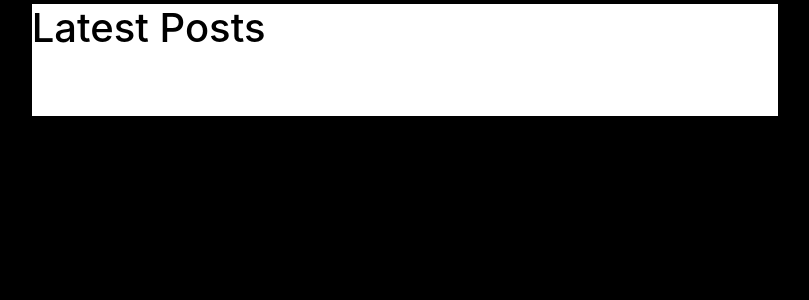
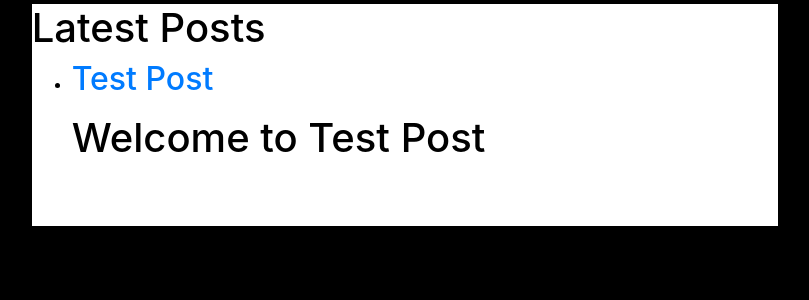
Before and after one commit to yildirim2189/yildirim2189.github.io, a Jekyll site: the page built from blog.html, in a window 1280 px wide. Shown: the top 300 px of the page, without its empty margins (235-1044 px from the left). Built offline with Jekyll 4.4.1, drawn with Linux system fonts in a browser that asks for light colours.

Commit message:
Tested posts and added seo,feed

```diff
--- a/_layouts/default.html
+++ b/_layouts/default.html
@@ -4,7 +4,9 @@
 	{% include bootstrap_css.html %}
 	<link rel="stylesheet" href="{{ "/assets/css/main.css" | relative_url }}">
 
-	<title>{{ page.title }} - {{ site.title }}</title>
+
+	    {% feed_meta %}
+    {% seo %}
 </head>
 <body class="bg-black">
 	{{ content }}
--- /dev/null
+++ b/_posts/2019-12-19-TestPost.md
@@ -0,0 +1,8 @@
+---
+
+layout: default
+title: "Test Post"
+
+---
+
+# Welcome to Test Post
```
Also changed, not shown: README.md.
